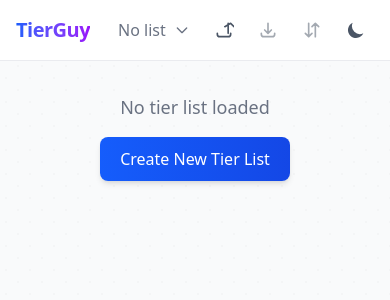
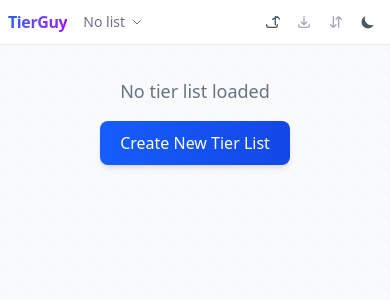
Before and after one commit to swhitt/tierguy, a React (Vite) app: page / in a window 390 px wide. Shown: the top 300 px of the page. Built offline with nearby package versions, Linux system fonts and the light colour scheme.

Commit message:
ti-ado: Mobile responsive layout
- Header: smaller padding, buttons, icons on mobile
- Item: responsive sizing across sm/md/lg variants
- TierListView: reduced padding, smaller tier labels, tighter gaps
- SaveMenu: narrower dropdown, truncated names on mobile

```diff
--- a/src/components/Header.tsx
+++ b/src/components/Header.tsx
@@ -30,22 +30,22 @@ export function Header() {
   }
 
   return (
-    <header className="flex items-center justify-between px-4 py-3 border-b border-gray-200/80 dark:border-gray-700/50 bg-white dark:bg-gray-900/95 backdrop-blur-sm">
-      <div className="flex items-center gap-4">
-        <h1 className="text-xl font-extrabold tracking-tight bg-gradient-to-r from-blue-600 to-purple-600 dark:from-blue-400 dark:to-purple-400 bg-clip-text text-transparent">
+    <header className="flex items-center justify-between px-2 sm:px-4 py-2 sm:py-3 border-b border-gray-200/80 dark:border-gray-700/50 bg-white dark:bg-gray-900/95 backdrop-blur-sm">
+      <div className="flex items-center gap-2 sm:gap-4 min-w-0">
+        <h1 className="text-base sm:text-xl font-extrabold tracking-tight bg-gradient-to-r from-blue-600 to-purple-600 dark:from-blue-400 dark:to-purple-400 bg-clip-text text-transparent shrink-0">
           TierGuy
         </h1>
         <SaveMenu />
       </div>
-      <div className="flex items-center gap-2">
+      <div className="flex items-center gap-1 sm:gap-2 shrink-0">
         <button
           onClick={handleJsonImport}
-          className="p-2 rounded-lg hover:bg-gray-100 dark:hover:bg-gray-800 active:scale-95 transition-all"
+          className="p-1.5 sm:p-2 rounded-lg hover:bg-gray-100 dark:hover:bg-gray-800 active:scale-95 transition-all"
           aria-label="Import JSON"
           title="Import JSON"
         >
           <svg
-            className="w-5 h-5 text-gray-600 dark:text-gray-400"
+            className="w-4 h-4 sm:w-5 sm:h-5 text-gray-600 dark:text-gray-400"
             fill="none"
             stroke="currentColor"
             viewBox="0 0 24 24"
@@ -61,12 +61,12 @@ export function Header() {
         <button
           onClick={handleJsonExport}
           disabled={!tierList}
-          className="p-2 rounded-lg hover:bg-gray-100 dark:hover:bg-gray-800 active:scale-95 transition-all disabled:opacity-50 disabled:cursor-not-allowed"
+          className="p-1.5 sm:p-2 rounded-lg hover:bg-gray-100 dark:hover:bg-gray-800 active:scale-95 transition-all disabled:opacity-50 disabled:cursor-not-allowed"
           aria-label="Export JSON"
           title="Export JSON"
         >
           <svg
-            className="w-5 h-5 text-gray-600 dark:text-gray-400"
+            className="w-4 h-4 sm:w-5 sm:h-5 text-gray-600 dark:text-gray-400"
             fill="none"
             stroke="currentColor"
             viewBox="0 0 24 24"
@@ -82,12 +82,12 @@ export function Header() {
         <button
           onClick={handlePngExport}
           disabled={!exportRef}
-          className="p-2 rounded-lg hover:bg-gray-100 dark:hover:bg-gray-800 active:scale-95 transition-all disabled:opacity-50 disabled:cursor-not-allowed"
+          className="p-1.5 sm:p-2 rounded-lg hover:bg-gray-100 dark:hover:bg-gray-800 active:scale-95 transition-all disabled:opacity-50 disabled:cursor-not-allowed"
           aria-label="Download as PNG"
           title="Download as PNG"
         >
           <svg
-            className="w-5 h-5 text-gray-600 dark:text-gray-400"
+            className="w-4 h-4 sm:w-5 sm:h-5 text-gray-600 dark:text-gray-400"
             fill="none"
             stroke="currentColor"
             viewBox="0 0 24 24"
@@ -102,13 +102,13 @@ export function Header() {
         </button>
         <button
           onClick={toggleTheme}
-          className="p-2 rounded-lg hover:bg-gray-100 dark:hover:bg-gray-800 active:scale-95 transition-all"
+          className="p-1.5 sm:p-2 rounded-lg hover:bg-gray-100 dark:hover:bg-gray-800 active:scale-95 transition-all"
           aria-label={`Switch to ${theme === 'dark' ? 'light' : 'dark'} mode`}
           title={`Switch to ${theme === 'dark' ? 'light' : 'dark'} mode`}
         >
           {theme === 'dark' ? (
             <svg
-              className="w-5 h-5 text-yellow-400"
+              className="w-4 h-4 sm:w-5 sm:h-5 text-yellow-400"
               fill="currentColor"
               viewBox="0 0 20 20"
             >
@@ -120,7 +120,7 @@ export function Header() {
             </svg>
           ) : (
             <svg
-              className="w-5 h-5 text-gray-600"
+              className="w-4 h-4 sm:w-5 sm:h-5 text-gray-600"
               fill="currentColor"
               viewBox="0 0 20 20"
             >
--- a/src/components/Item.tsx
+++ b/src/components/Item.tsx
@@ -8,9 +8,9 @@ interface ItemProps {
 }
 
 const sizeClasses = {
-  sm: 'w-12 h-12',
-  md: 'w-16 h-16',
-  lg: 'w-20 h-20',
+  sm: 'w-10 h-10 sm:w-12 sm:h-12',
+  md: 'w-12 h-12 sm:w-16 sm:h-16',
+  lg: 'w-16 h-16 sm:w-20 sm:h-20',
 }
 
 export function Item({ item, size = 'md', isSelected, onClick }: ItemProps) {
--- a/src/components/SaveMenu.tsx
+++ b/src/components/SaveMenu.tsx
@@ -97,7 +97,7 @@ export function SaveMenu() {
     <div ref={menuRef} className="relative">
       <button
         onClick={() => setIsOpen(!isOpen)}
-        className="flex items-center gap-2 px-3 py-1.5 rounded-lg hover:bg-gray-100 dark:hover:bg-gray-800 active:scale-95 transition-all"
+        className="flex items-center gap-1.5 sm:gap-2 px-2 sm:px-3 py-1 sm:py-1.5 rounded-lg hover:bg-gray-100 dark:hover:bg-gray-800 active:scale-95 transition-all min-w-0"
       >
         {tierList ? (
           <>
@@ -113,11 +113,11 @@ export function SaveMenu() {
                   if (e.key === 'Escape') setIsEditing(false)
                 }}
                 onClick={(e) => e.stopPropagation()}
-                className="bg-transparent border-b border-blue-500 outline-none text-gray-900 dark:text-white font-medium w-32"
+                className="bg-transparent border-b border-blue-500 outline-none text-gray-900 dark:text-white font-medium text-sm sm:text-base w-24 sm:w-32"
               />
             ) : (
               <span
-                className="text-gray-900 dark:text-white font-medium cursor-text"
+                className="text-gray-900 dark:text-white font-medium text-sm sm:text-base cursor-text truncate max-w-[100px] sm:max-w-[150px]"
                 onClick={(e) => {
                   e.stopPropagation()
                   handleStartEdit()
@@ -128,10 +128,12 @@ export function SaveMenu() {
             )}
           </>
         ) : (
-          <span className="text-gray-500 dark:text-gray-400">No list</span>
+          <span className="text-gray-500 dark:text-gray-400 text-sm sm:text-base">
+            No list
+          </span>
         )}
         <svg
-          className={`w-4 h-4 text-gray-500 transition-transform ${isOpen ? 'rotate-180' : ''}`}
+          className={`w-3 h-3 sm:w-4 sm:h-4 text-gray-500 transition-transform shrink-0 ${isOpen ? 'rotate-180' : ''}`}
           fill="none"
           stroke="currentColor"
           viewBox="0 0 24 24"
@@ -146,7 +148,7 @@ export function SaveMenu() {
       </button>
 
       {isOpen && (
-        <div className="absolute top-full left-0 mt-1 w-64 bg-white dark:bg-gray-800 rounded-lg shadow-xl border border-gray-200/80 dark:border-gray-700/50 z-50 overflow-hidden">
+        <div className="absolute top-full left-0 mt-1 w-56 sm:w-64 bg-white dark:bg-gray-800 rounded-lg shadow-xl border border-gray-200/80 dark:border-gray-700/50 z-50 overflow-hidden">
           {isCreating ? (
             <div className="p-3">
               <input
--- a/src/components/TierListView.tsx
+++ b/src/components/TierListView.tsx
@@ -144,7 +144,7 @@ export function TierListView() {
         {/* Tier rows area */}
         <div
           ref={tierRowsRef}
-          className="flex-1 p-4 space-y-1.5 overflow-auto bg-gray-100 dark:bg-gray-900"
+          className="flex-1 p-2 sm:p-4 space-y-1.5 sm:space-y-2 overflow-auto bg-gray-100 dark:bg-gray-900"
         >
           {tierList.tiers.map((tier) => (
             <TierRow
```
